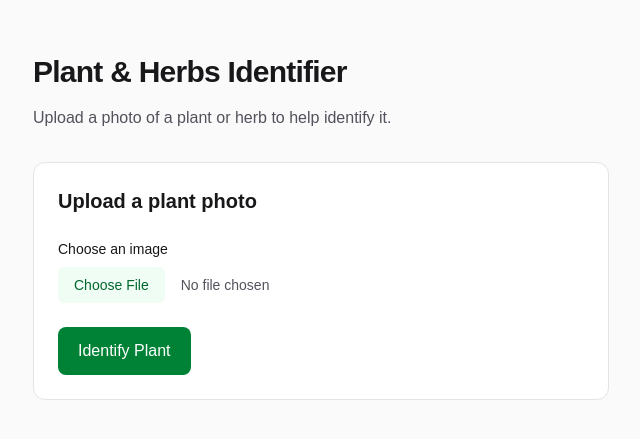
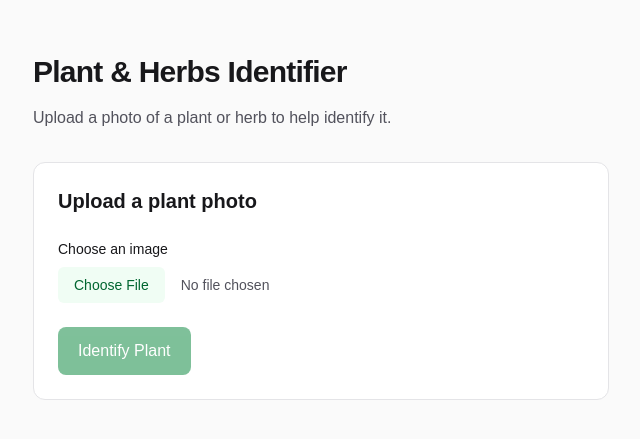
Before and after one commit to cthao309/plant-ai, a Next.js app: page / in a window 1280 px wide. Shown: the part 173-612 px from the top of the page, without its empty margins (319-959 px from the left). Built offline with nearby package versions, Linux system fonts and the light colour scheme.

Commit message:
Add plant identification UI state

```diff
--- a/app/page.tsx
+++ b/app/page.tsx
@@ -5,6 +5,8 @@ import { useEffect, useState, type ChangeEvent } from "react";
 export default function Home() {
   const [selectedFile, setSelectedFile] = useState<File | null>(null);
   const [previewUrl, setPreviewUrl] = useState<string | null>(null);
+  const [isIdentifying, setIsIdentifying] = useState(false);
+  const [result, setResult] = useState<string | null>(null);
 
   useEffect(() => {
     if (!previewUrl) {
@@ -16,6 +18,7 @@ export default function Home() {
     };
   }, [previewUrl]);
 
+  // Image selection handler
   function handleImageChange(event: ChangeEvent<HTMLInputElement>) {
     const file = event.currentTarget.files?.[0] ?? null;
 
@@ -28,6 +31,17 @@ export default function Home() {
 
     setSelectedFile(file);
     setPreviewUrl(file ? URL.createObjectURL(file) : null);
+  }
+
+  // Plant identification handler
+  function handleIdentifyPlant() {
+    if (!selectedFile) {
+      return;
+    }
+
+    setIsIdentifying(true);
+    setResult("Plant identification in progress...");
+    setIsIdentifying(false);
   }
 
   return (
@@ -79,10 +93,16 @@ export default function Home() {
 
           <button
             type="button"
-            className="mt-6 rounded-lg bg-green-700 px-5 py-3 font-medium text-white hover:bg-green-800 focus-visible:outline-2 focus-visible:outline-offset-2 focus-visible:outline-green-700"
+            onClick={handleIdentifyPlant}
+            disabled={!selectedFile || isIdentifying}
+            className="mt-6 rounded-lg bg-green-700 px-5 py-3 font-medium text-white hover:bg-green-800 focus-visible:outline-2 focus-visible:outline-offset-2 focus-visible:outline-green-700 disabled:cursor-not-allowed disabled:opacity-50"
           >
-            Identify Plant
+            {isIdentifying ? "Identifying..." : "Identify Plant"}
           </button>
+
+          {result && (
+            <p className="mt-4 text-sm text-zinc-600">{result}</p>
+          )}
         </section>
       </div>
     </main>
```
